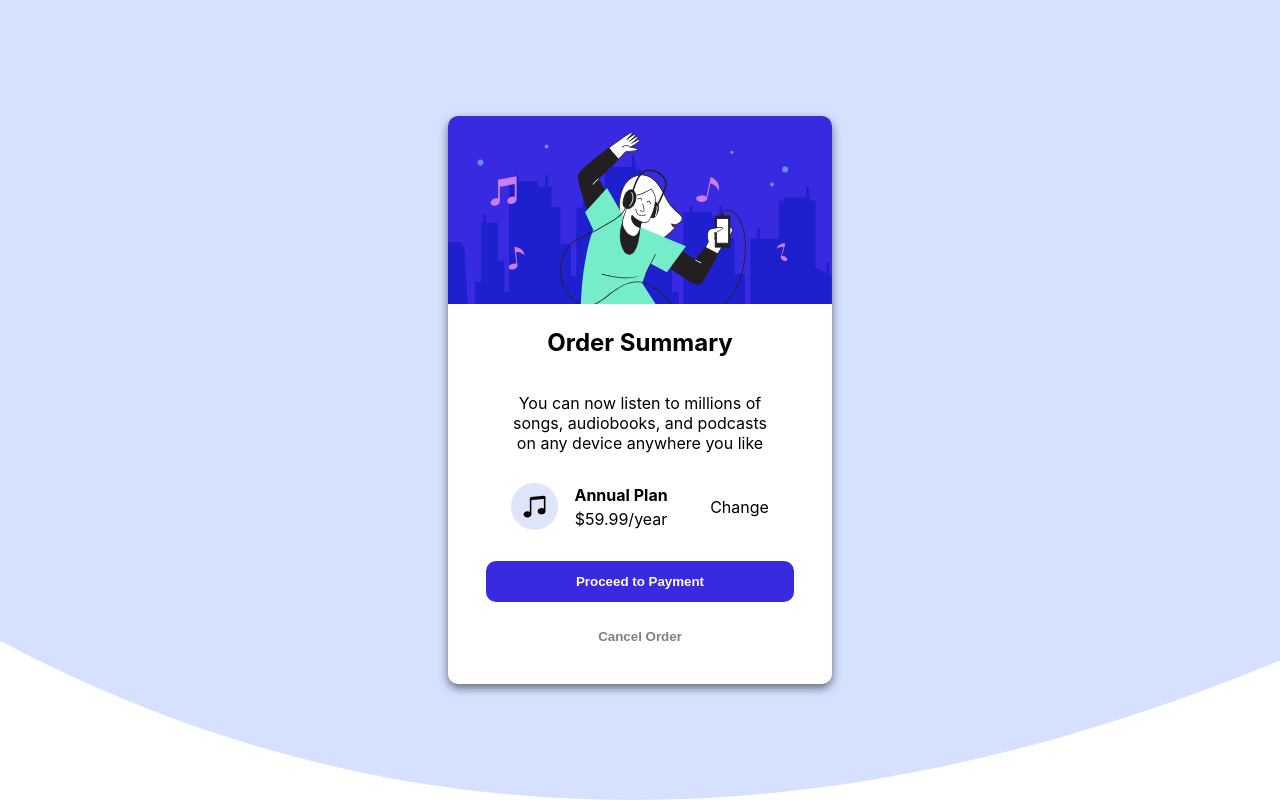
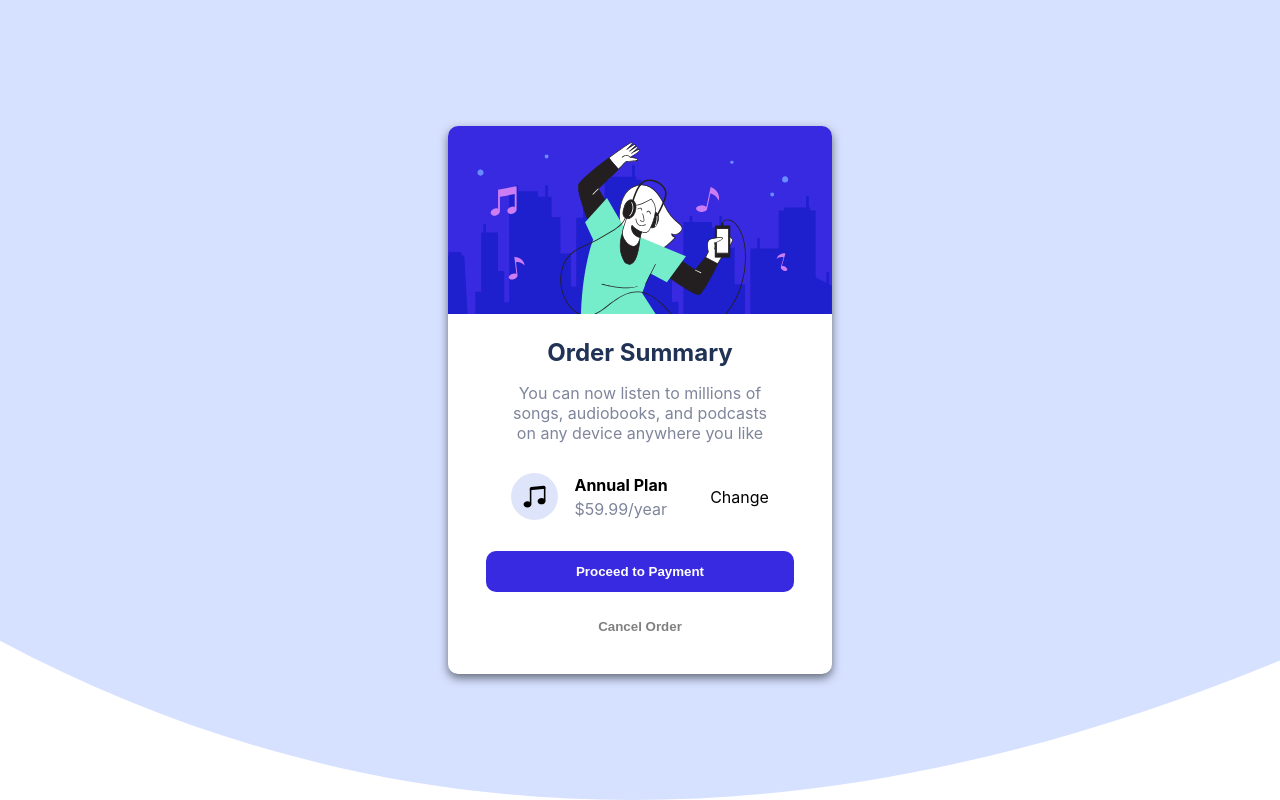
Before and after one commit to MirkusX/order-summary-component, a React (Create React App) app: page / in a window 1280 px wide. Built offline with nearby package versions, Linux system fonts and the light colour scheme.

Commit message:
correct color on text, changed alignment on text

```diff
--- a/package.json
+++ b/package.json
@@ -2,6 +2,7 @@
   "name": "order-summary-component",
   "version": "0.1.0",
   "private": true,
+  "homepage": "https://MirkusX.github.io/order-summary-component",
   "dependencies": {
     "@testing-library/jest-dom": "^5.16.5",
     "@testing-library/react": "^13.4.0",
@@ -14,6 +15,8 @@
     "web-vitals": "^2.1.4"
   },
   "scripts": {
+    "predeploy": "npm run build",
+    "deploy": "gh-pages -d build",
     "start": "react-scripts start",
     "build": "react-scripts build",
     "test": "react-scripts test",
@@ -36,5 +39,8 @@
       "last 1 firefox version",
       "last 1 safari version"
     ]
+  },
+  "devDependencies": {
+    "gh-pages": "^5.0.0"
   }
 }
--- a/src/Components/Card.js
+++ b/src/Components/Card.js
@@ -8,7 +8,9 @@ import {
   NoteIcon,
   StyledButton,
   StyledDiv,
+  StyledH1,
   StyledImg,
+  StyledP,
   StyledSection,
 } from "./StyledComponents";
 
@@ -21,11 +23,11 @@ export const Card = () => {
         </div>
         <div>
           <FlexDiv column>
-            <h1>Order Summary</h1>
-            <p>
+            <StyledH1>Order Summary</StyledH1>
+            <StyledP>
               You can now listen to millions of songs, audiobooks, and podcasts
               on any device anywhere you like
-            </p>
+            </StyledP>
           </FlexDiv>
           <FlexDiv>
             <FlexDiv inner>
--- a/src/Components/StyledComponents.js
+++ b/src/Components/StyledComponents.js
@@ -42,7 +42,7 @@ export const StyledSection = styled.section`
 export const HoverP = styled.p`
   cursor: pointer;
   &:hover {
-    color: blue;
+    color: #837fcd;
   }
 `;
 
@@ -63,6 +63,7 @@ export const FlexDiv = styled.div`
     gap: 1em;
     margin: 0;
     justify-content: flex-start;
+    text-align: left;
     `;
   }}
   ${(props) => {
@@ -78,10 +79,16 @@ export const NoMarginP = styled.p`
   ${(props) => {
     if (props.top)
       return `
+      color: #7f869b;
       font-weight: normal;
     margin-top: 0.25em;
     margin-bottom: 1em;`;
   }}
+`;
+
+export const StyledH1 = styled.h1`
+  color: #203255;
+  margin-bottom: 0;
 `;
 
 export const StyledButton = styled.button`
@@ -114,4 +121,6 @@ export const ButtonDiv = styled.div`
   margin-top: 1em;
 `;
 
-export const StyledP = styled.p``;
+export const StyledP = styled.p`
+  color: #7f869b;
+`;
```
Also changed, not shown: 1 other file (tests, documents, lock files or other folders).
